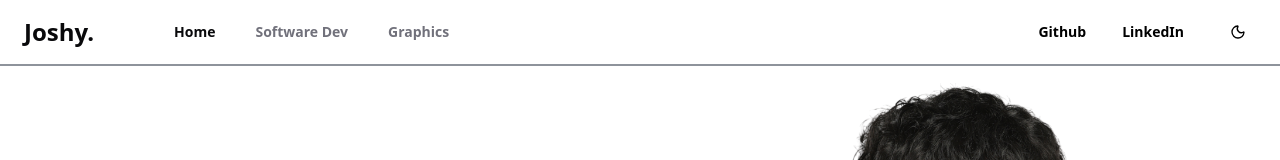
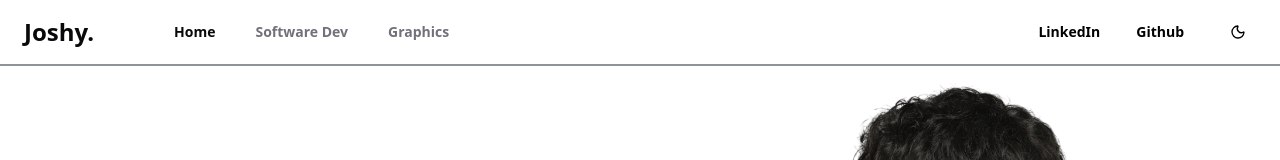
Before and after one commit to joshuaxpenuela/joshuaPenuelaPortfolioVersion2.0, a Next.js app: page / in a window 1280 px wide. Shown: the top 160 px of the page. Built offline with nearby package versions, Linux system fonts and the light colour scheme; no server answers; a web font is replaced by a local one.

Commit message:
updated the headers links

```diff
--- a/components/header.tsx
+++ b/components/header.tsx
@@ -18,8 +18,8 @@ export default function Header() {
 
   const externalLinks = [
     // { name: 'CV', href: 'misc/JOSHY 2025 CV.pdf' },
-    {name: 'Github', href: 'https://www.github.com/joshuaxpenuela'},
-    { name: 'LinkedIn', href: 'https://www.linkedin.com/in/joshuaxpenuela/' }
+    {name: 'LinkedIn', href: 'https://www.linkedin.com/in/joshuaxpenuela/' },
+    {name: 'Github', href: 'https://www.github.com/joshuaxpenuela'}
   ]
 
   return (
```
